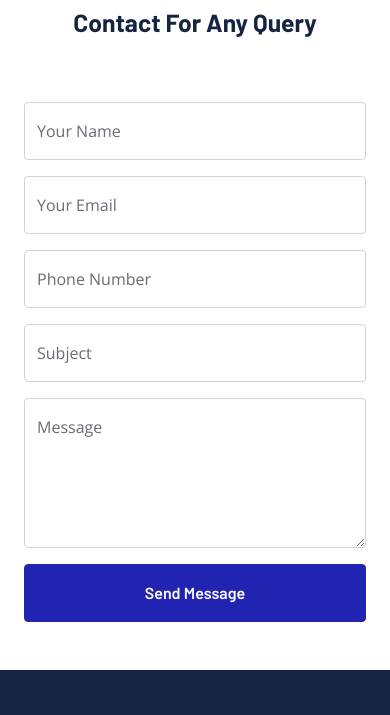
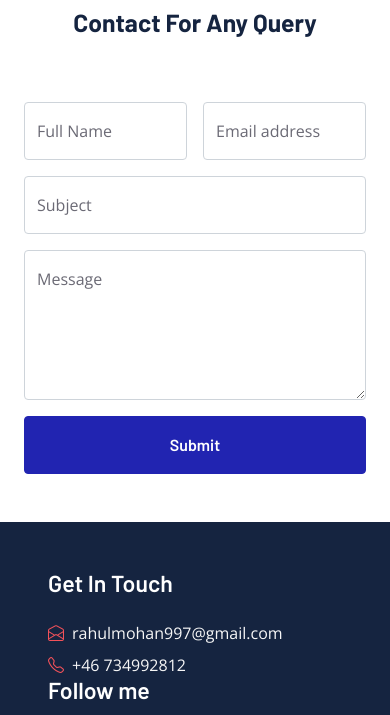
Before and after one commit to Raghul1995/consultancy-website, a plain HTML site: page index.html in a window 390 px wide. Shown: the part 5929-6644 px from the top of the page. Drawn offline with nearby package versions, Linux system fonts and the light colour scheme.

Commit message:
form change

```diff
--- a/index.html
+++ b/index.html
@@ -613,40 +613,32 @@
                         <div class="wow fadeInUp" data-wow-delay="0.3s">
                             <form name="contact" method="POST" data-netlify="true">
                                 <div class="row g-3">
-                                    <div class="col-md-6">
+                                    <div class="col-6">
                                         <div class="form-floating">
-<!--                                             <input type="hidden" name="_captcha" value="false">
-                                            <input type="hidden" name="_next" value="https://raghulmohan.com/"> -->
-                                            <input type="text" class="form-control" id="name" placeholder="Your Name" required>
-                                            <label for="name">Your Name</label>
+                                            <input type="text" class="form-control" id="form-floating-1" placeholder="John Doe">
+                                            <label for="form-floating-1">Full Name</label>
                                         </div>
                                     </div>
-                                    <div class="col-md-6">
+                                    <div class="col-6">
                                         <div class="form-floating">
-                                            <input type="email" class="form-control" id="email" placeholder="Your Email" required>
-                                            <label for="email">Your Email</label>
-                                        </div>
-                                    </div>
-                                    <div class="col-md-6">
-                                        <div class="form-floating">
-                                            <input type="tel" id="phone" class="form-control" placeholder="0731245689" name="phone" pattern="[0-9]{10}" required>
-                                            <label for="number">Phone Number</label>
+                                            <input type="email" class="form-control" id="form-floating-2" placeholder="name@example.com">
+                                            <label for="form-floating-2">Email address</label>
                                         </div>
                                     </div>
                                     <div class="col-12">
                                         <div class="form-floating">
-                                            <input type="text" class="form-control" id="subject" placeholder="Subject">
-                                            <label for="subject">Subject</label>
+                                            <input type="text" class="form-control" id="form-floating-3" placeholder="Subject">
+                                            <label for="form-floating-3">Subject</label>
                                         </div>
                                     </div>
                                     <div class="col-12">
                                         <div class="form-floating">
-                                            <textarea class="form-control" placeholder="Leave a message here" id="message" style="height: 150px" required></textarea>
-                                            <label for="message">Message</label>
-                                        </div>
+                                            <textarea class="form-control" placeholder="Message" id="form-floating-4" style="height: 150px"></textarea>
+                                            <label for="form-floating-4">Message</label>
+                                          </div>
                                     </div>
                                     <div class="col-12">
-                                        <button class="btn btn-primary w-100 py-3" type="submit">Send Message</button>
+                                        <button class="btn btn-primary w-100 py-3" type="submit">Submit</button>
                                     </div>
                                 </div>
                             </form>
```
